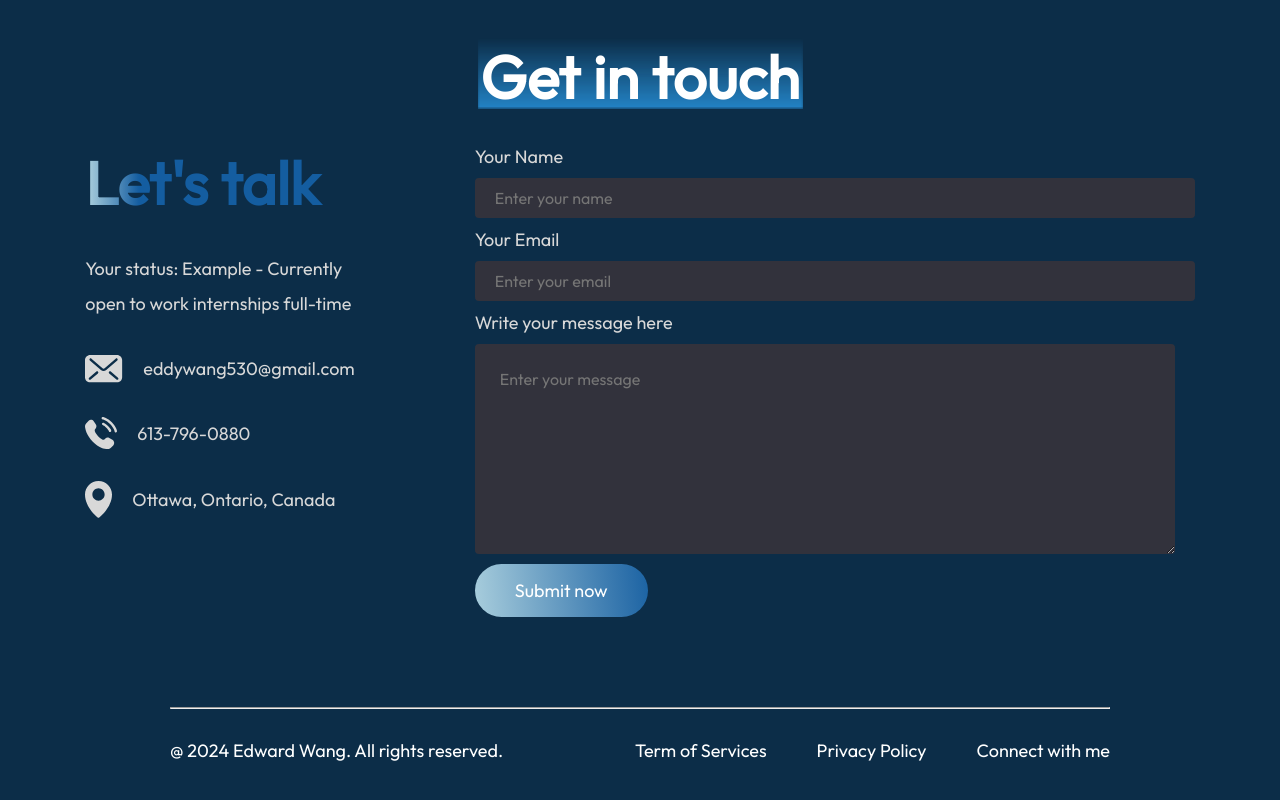
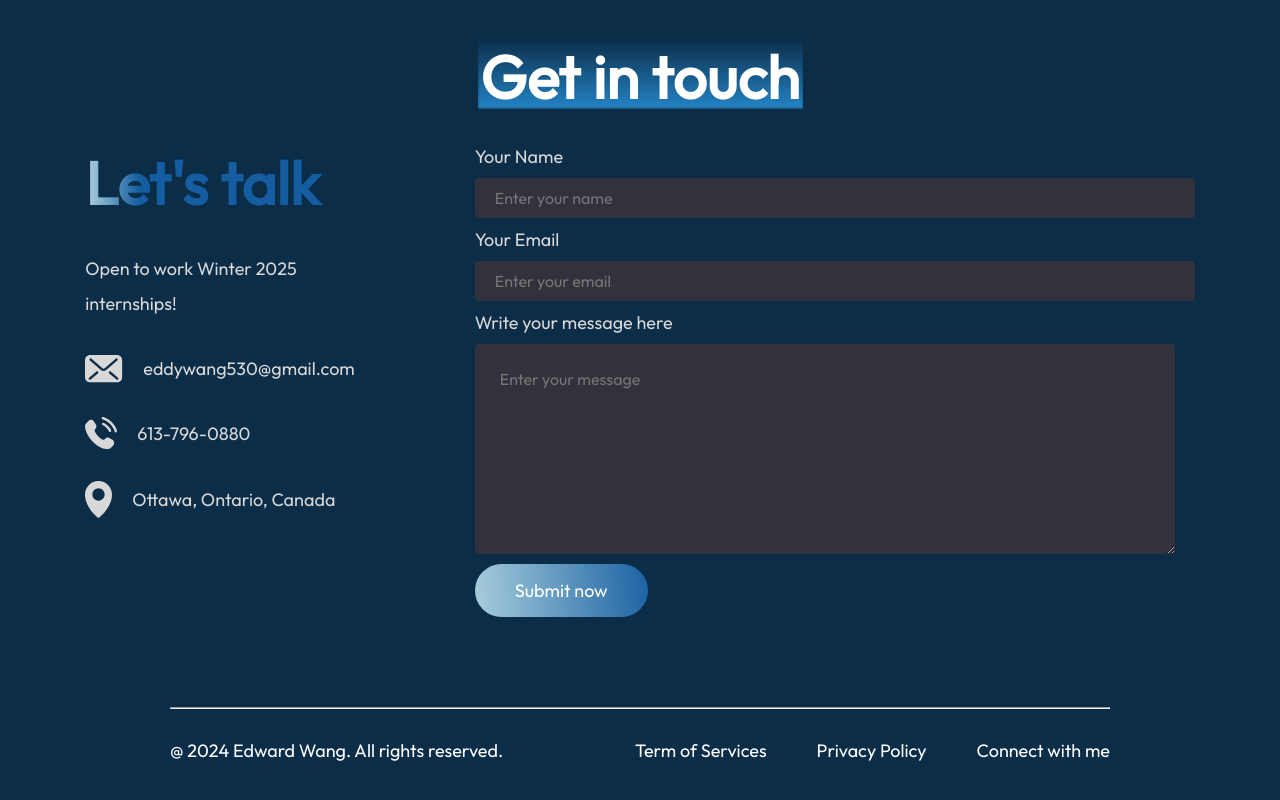
Before and after one commit to eddywang4340/personal-website-react, a React (Vite) app: page / in a window 1280 px wide. Shown: the part 2770-3570 px from the top of the page. Built offline with nearby package versions, Linux system fonts and the light colour scheme.

Commit message:
updated work status

```diff
--- a/src/Components/Contact/Contact.jsx
+++ b/src/Components/Contact/Contact.jsx
@@ -39,7 +39,7 @@ const Contact = () => {
             <div className="contact-section">
                 <div className="contact-left">
                     <h1>Let's talk</h1>
-                    <p>Your status: Example - Currently open to work internships full-time</p>
+                    <p>Open to work Winter 2025 internships!</p>
                     <div className="contact-details">
                         <div className="contact-detail">
                             <img src={mail_icon} alt="" /> <p>eddywang530@gmail.com</p>
```
